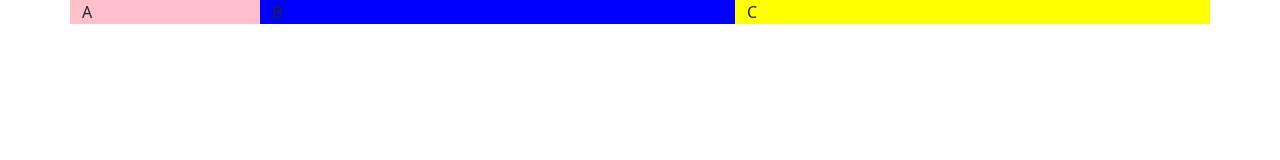
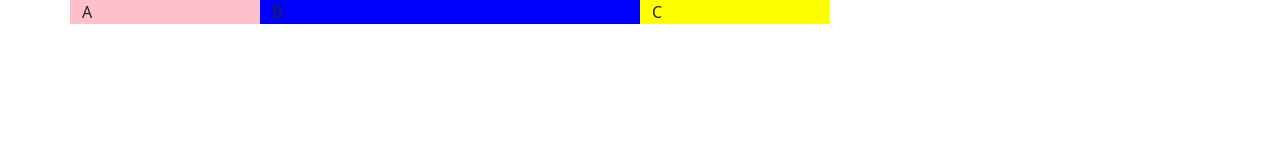
Before and after one commit to Yenuli-Minsadi/web-tech-module, a plain HTML site: page WebTech/boostrap_intro_7.html in a window 1280 px wide. Drawn offline with nearby package versions, Linux system fonts and the light colour scheme.

Commit message:
boostrap grid system only catching defined columns leaving rest blank

```diff
--- a/WebTech/boostrap_intro_7.html
+++ b/WebTech/boostrap_intro_7.html
@@ -35,11 +35,18 @@
 
 <!-- A->class="col-2" catches only 2 columns, B->catches up the leftover part -->
 
+<!--    <div class="row">-->
+<!--        <div id="col1" class="col-2">A</div>-->
+<!--&lt;!&ndash; Equally divides the left-over part and caught by two divs when column count isn't defined &ndash;&gt;-->
+<!--        <div id="col2" class="col">B</div>-->
+<!--        <div id="col3" class="col">C</div>-->
+<!--    </div>-->
+
     <div class="row">
         <div id="col1" class="col-2">A</div>
-<!-- Equally divides the left-over part and caught by two divs when column count isn't defined -->
-        <div id="col2" class="col">B</div>
-        <div id="col3" class="col">C</div>
+        <div id="col2" class="col-4">B</div>
+<!--  only catches the defined columns in class att and the other columns are blank bcoz they aren't caught-->
+        <div id="col3" class="col-2">C</div>
     </div>
 
 <!--    <div class="row">-->
```
